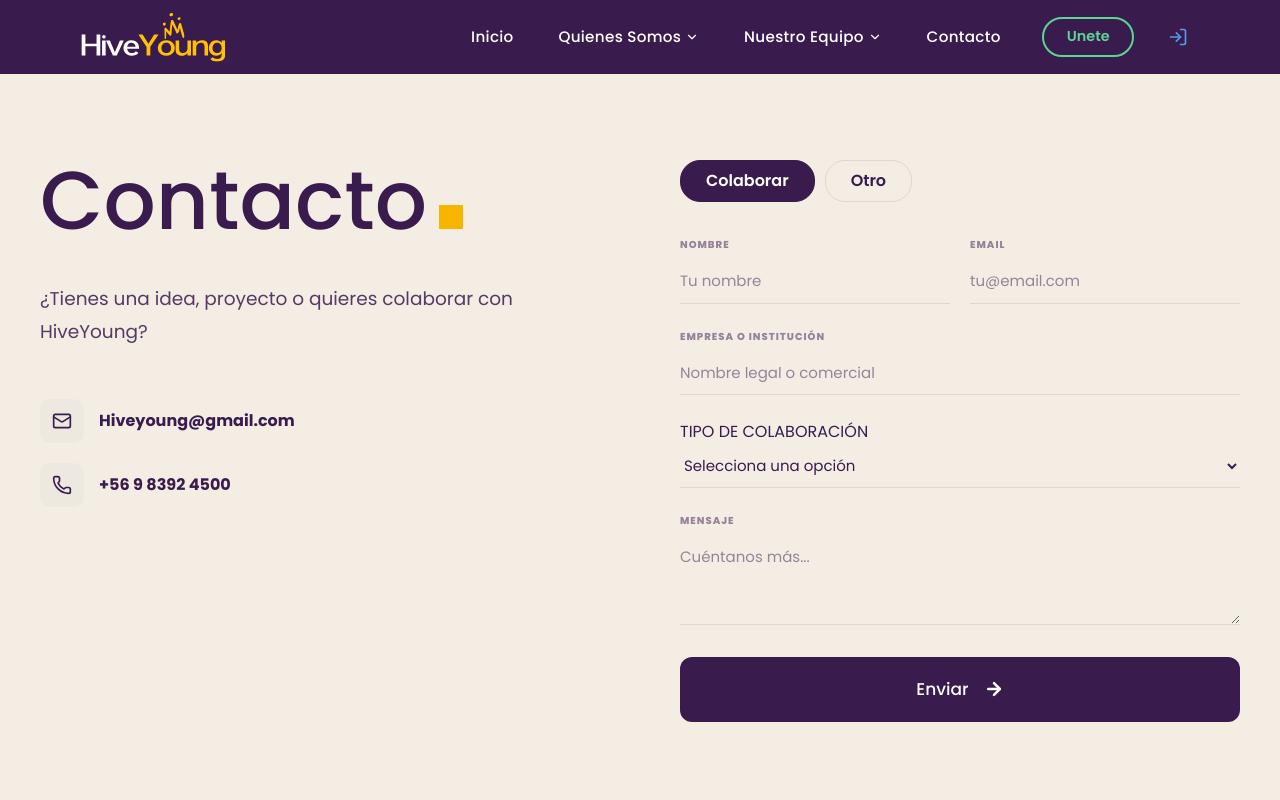
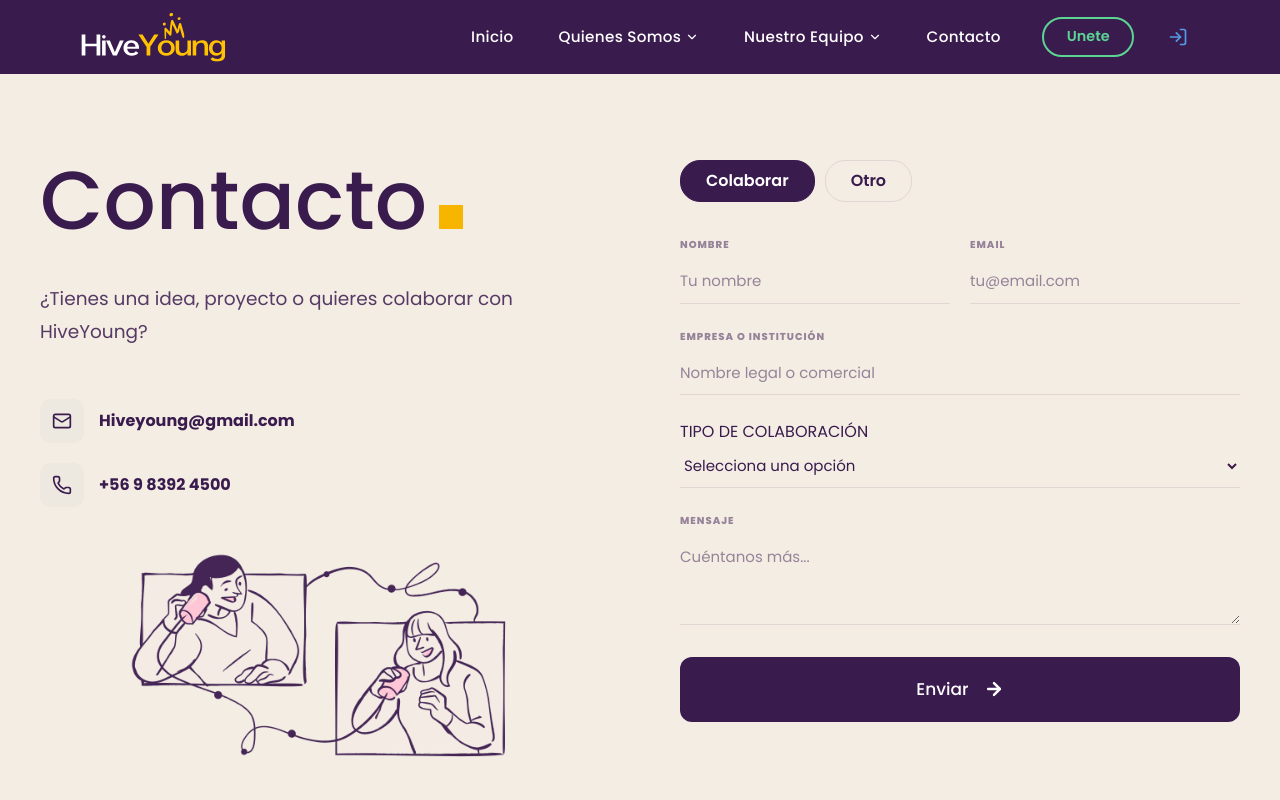
Before and after one commit to MrKat303/Hiveyoung-Website, a Next.js app: page /contacto in a window 1280 px wide. Shown: the top 800 px of the page. Built offline with nearby package versions, Linux system fonts and the light colour scheme.

Commit message:
SEO: Add ImageObject JSON-LD to History page for better image indexing

```diff
--- a/app/(site)/contacto/Contacto.css
+++ b/app/(site)/contacto/Contacto.css
@@ -223,4 +223,22 @@
         font-size: 15px;
     }
 
+    .contact-draw-wrapper {
+        display: none !important;
+    }
+
 }
+
+.contact-draw-wrapper {
+    margin: 40px auto 0;
+    opacity: 0.95;
+    display: flex;
+    justify-content: center;
+}
+
+.contact-draw-img {
+    width: 100%;
+    height: auto;
+    max-width: 450px;
+    object-fit: contain;
+}
--- a/app/(site)/contacto/ContactoClient.tsx
+++ b/app/(site)/contacto/ContactoClient.tsx
@@ -48,6 +48,16 @@ const ContactoClient = () => {
                             <div className="info-icon-box"><Phone size={20} /></div>
                             <p>+56 9 8392 4500</p>
                         </div>
+                    </div>
+
+                    <div className="contact-draw-wrapper">
+                        <Image
+                            src="/images/draws/Hablemos.png"
+                            alt="Ilustración Hablemos"
+                            width={400}
+                            height={300}
+                            className="contact-draw-img"
+                        />
                     </div>
                 </div>
 
--- a/app/(site)/historia/page.tsx
+++ b/app/(site)/historia/page.tsx
@@ -29,6 +29,50 @@ export const metadata: Metadata = {
     },
 };
 
+const historyImagesSchema = {
+    "@context": "https://schema.org",
+    "@type": "ItemList",
+    "numberOfItems": 6,
+    "itemListElement": [
+        {
+            "@type": "ImageObject",
+            "position": 1,
+            "url": "https://res.cloudinary.com/dlipwrbvd/image/upload/v1769039962/Cristian_Suarez_svypim.png",
+            "name": "Donde todo comenzó - Fundadores de HiveYoung",
+            "description": "Cristian Suárez, Lucas Galleguillos y Vicente Olguín, fundadores de HiveYoung en el Instituto Nacional."
+        },
+        {
+            "@type": "ImageObject",
+            "position": 2,
+            "url": "https://res.cloudinary.com/dlipwrbvd/image/upload/v1773505814/20240924_115026_osmgus.png",
+            "name": "Primeros Pasos - HiveYoung",
+            "description": "Benjamín Inzunza, Lucas Galleguillos y Cristian Suárez en los inicios de HiveYoung."
+        },
+        {
+            "@type": "ImageObject",
+            "position": 3,
+            "url": "https://res.cloudinary.com/dlipwrbvd/image/upload/v1773456004/20250509_130743_oax4i7.png",
+            "name": "Construyendo algo real - Equipo HiveYoung",
+            "description": "Trabajo en equipo y planificación del proyecto HiveYoung."
+        },
+        {
+            "@type": "ImageObject",
+            "position": 4,
+            "url": "https://res.cloudinary.com/dlipwrbvd/image/upload/v1769016926/IMG_0094_1_oknzn7.jpg",
+            "name": "Speakers Congreso HiveYoung y Organizadores",
+            "description": "Marcelo Guital, Francisco Ackermann, Gina Ocqueteau junto a los organizadores en el Congreso HiveYoung."
+        }
+    ]
+};
+
 export default function HistoriaPage() {
-    return <HistoriaClient />;
+    return (
+        <>
+            <script
+                type="application/ld+json"
+                dangerouslySetInnerHTML={{ __html: JSON.stringify(historyImagesSchema) }}
+            />
+            <HistoriaClient />
+        </>
+    );
 }
--- a/app/robots.ts
+++ b/app/robots.ts
@@ -17,6 +17,8 @@ export default function robots(): MetadataRoute.Robots {
           "/images/home/Salida de tu zona de confort.svg",
           "/images/home/Generación sin barreras.svg",
           "/images/home/Proyectos con Impacto.svg",
+          "/images/home/Liderazgo Con Proposito.svg",
+          "/images/draws/Hablemos.png",
           "/_private/",
         ],
       },
@@ -33,6 +35,8 @@ export default function robots(): MetadataRoute.Robots {
           "/images/home/Salida de tu zona de confort.svg",
           "/images/home/Generación sin barreras.svg",
           "/images/home/Proyectos con Impacto.svg",
+          "/images/home/Liderazgo Con Proposito.svg",
+          "/images/draws/Hablemos.png",
           "/_private/",
         ],
       }
--- a/components/Home/QuienesSomos.tsx
+++ b/components/Home/QuienesSomos.tsx
@@ -40,6 +40,16 @@ const QuienesSomos = () => {
                             Somos una <strong>organización juvenil</strong> que busca impulsar el talento,
                             las ideas y el potencial de las nuevas generaciones.
                         </p>
+                        <div className="qs-annotation-top-right">
+                            <Image
+                                src="/images/home/Liderazgo Con Proposito.svg"
+                                alt="Liderazgo Con Propósito"
+                                width={180}
+                                height={90}
+                                className="qs-annotation-img"
+                                draggable={false}
+                            />
+                        </div>
                         <div className="qs-annotation-right">
                             <Image
                                 src="/images/home/Proyectos con Impacto.svg"
```
Also changed, not shown: components/Home/QuienesSomos.css (+16 -1 lines), public/images/Draws/Hablemos.png (added), public/images/home/Liderazgo Con Proposito.svg (added).
